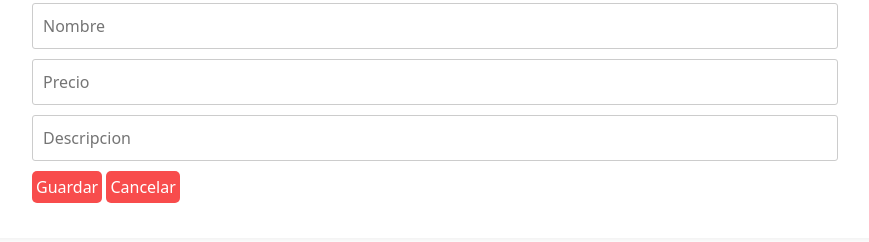
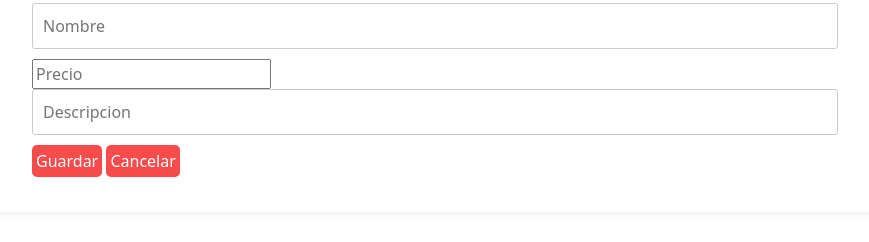
Before and after one commit to lesg1151860/Ejercicio_Js, a plain HTML site: page registrar_producto.html in a window 1280 px wide. Shown: the part 148-390 px from the top of the page, without its empty margins (205-1074 px from the left). Drawn offline with nearby package versions, Linux system fonts and the light colour scheme.

Commit message:
Acomodación input de precio y botón Guardar

```diff
--- a/registrar_producto.html
+++ b/registrar_producto.html
@@ -16,10 +16,10 @@
     <div class="container">
         <form action="" method="post">
             <input type="text" placeholder="Nombre" id="nomProduct">
-            <input type="text" placeholder="Precio" id="precioProduct">
+            <input type="number" placeholder="Precio" id="precioProduct">
             <input type="text" placeholder="Descripcion" id="descProduct">
 
-            <button id="buttonSave" type="button">Guardar</button>
+            <button id="buttonSave" type="button" onclick="obtenerValores()">Guardar</button>
             <a href="index.html"><button id="buttonCancel" type="button">Cancelar</button></a>
         </form>
     </div>
```
